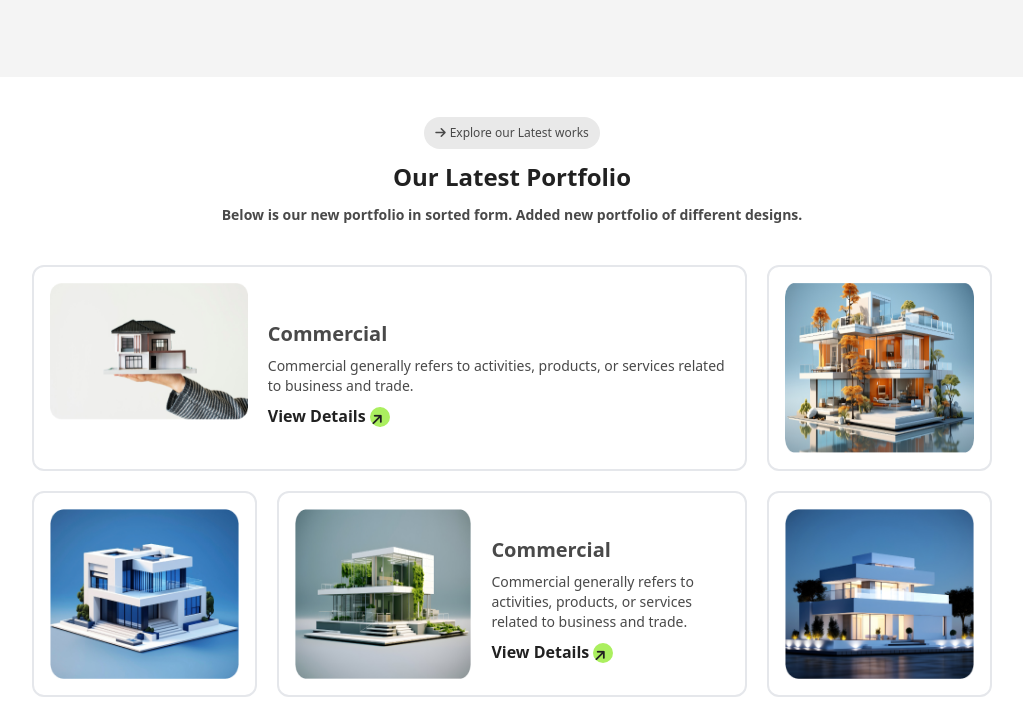
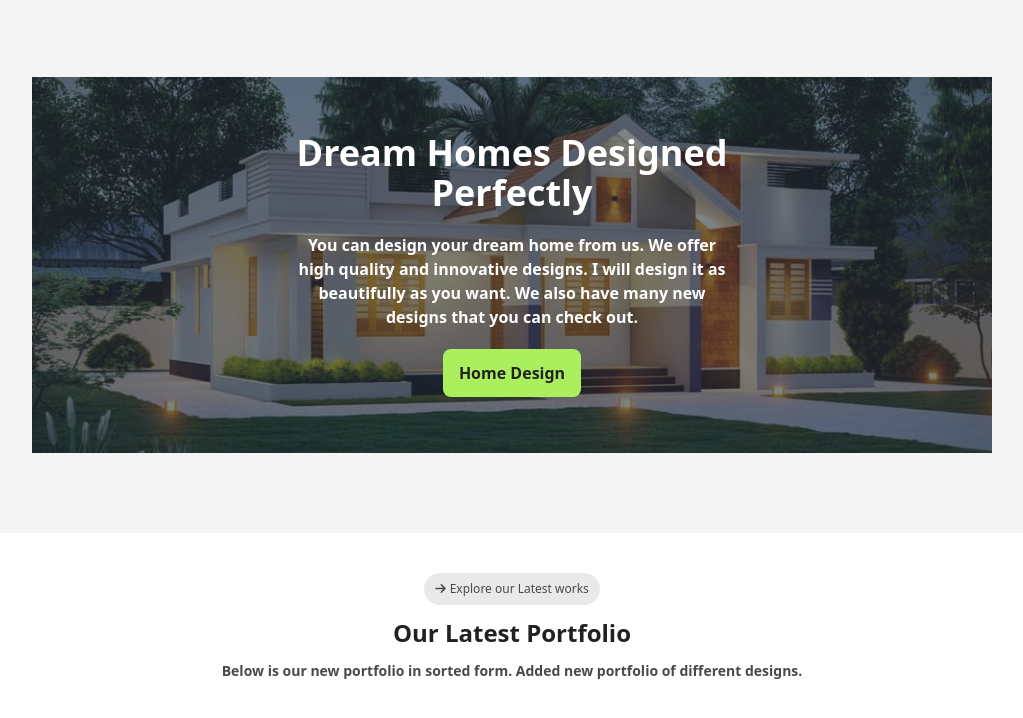
Before and after one commit to jahidhasan6676/B10-Assignment-3, a plain HTML site: page index.html in a window 1280 px wide. Shown: the part 1780-2498 px from the top of the page, without its empty margins (128-1151 px from the left). Drawn offline with nearby package versions, Linux system fonts and the light colour scheme.

Commit message:
added the dream house section part and mobile responsive

```diff
--- a/index.html
+++ b/index.html
@@ -41,8 +41,14 @@
         background-image: url(./assets/bg.jpg);
         background-repeat: no-repeat;
         background-size: cover;
+        }
+        .bg2-image{
+            background-image: url(./assets/home2.jpg);
+            background-repeat: no-repeat;
+            background-size: cover;
 
-    }
+
+        }
  </style>
 </head>
 <body class="bg-[#F4F4F4]">
@@ -68,7 +74,7 @@
                 <div class=" gap-5 hidden lg:flex">
                     <i class="fa-solid fa-cart-shopping w-8 h-8 bg-[#E9E9E9] flex justify-center items-center rounded-full"> </i>
                     <i class="fa-solid fa-magnifying-glass w-8 h-8 bg-[#E9E9E9] flex justify-center items-center rounded-full"></i>
-                  <button class="btn rounded-2xl bg-primary text-[#1C1C1C] font-bold border-none">Book Consult <i class="fa-solid fa-arrow-right  text-[#FFFFFF] w-5 h-5 rounded-full items-center flex justify-center bg-black -rotate-45 "></i></button>
+                  <button class="px-4 py-3 flex justify-center items-center gap-1 rounded-2xl bg-primary text-[#1C1C1C] font-bold border-none">Book Consult <i class="fa-solid fa-arrow-right  text-[#FFFFFF] w-5 h-5 rounded-full items-center flex justify-center bg-black -rotate-45 "></i></button>
                 </div>
                 <div  class="dropdown ">
                     <div tabindex="0" role="button" class="btn btn-ghost lg:hidden" >
@@ -109,7 +115,7 @@
           <!-- banner-section end -->
 
     </header>
-    <main class=" ">
+    <main>
         <!-- About us section start-->
          <section class="w-11/12 md:w-9/12 mx-auto mb-20">
             <div class="lg:flex gap-10 space-y-10  ">
@@ -126,7 +132,7 @@
                         </div>
                     </div>
                     <!-- card-1 -->
-                    <div class="flex gap-4 p-3 bg-[#FFFFFF]">
+                    <div class="flex gap-4 p-3 bg-[#FFFFFF] rounded-lg">
                         <div class="flex justify-center items-center">
                             <img src="./assets/commercial.png" alt="">
                         </div>
@@ -136,7 +142,7 @@
                         </div>
                     </div>
                     <!-- card-2 -->
-                    <div class="flex gap-4 p-3 bg-[#FFFFFF]">
+                    <div class="flex gap-4 p-3 bg-[#FFFFFF] rounded-lg">
                         <div class="flex justify-center items-center">
                             <img src="./assets/commercial.png" alt="">
                         </div>
@@ -153,8 +159,7 @@
             </div>
          </section>
          <!-- about us section end -->
-
-         <!-- work process section -->
+        <!-- work process section -->
           <section class="mt-20 w-11/12 md:w-9/12 mx-auto mb-20">
             <div class="space-y-10 ">
                 <!-- text section part -->
@@ -214,6 +219,26 @@
             </div>
           </section>
           <!-- card section end -->
+
+          <!-- dream house design -->
+          <section class="mt-20 mb-20">
+            <div class="w-11/12 md:w-9/12 mx-auto">
+                <div
+                class="hero bg2-image">
+
+                <div class="hero-overlay bg-opacity-60"></div>
+                <div class="hero-content text-neutral-content text-center mt-10 mb-10">
+                  <div class="max-w-md">
+                    <h1 class="mb-5 text-4xl font-bold text-white text-secondary">Dream Homes Designed Perfectly</h1>
+                    <p class="mb-5 font-semibold text-white text-secondary">You can design your dream home from us. We offer high quality and innovative designs. I will design it as beautifully as you want. We also have many new designs that you can check out.</p>
+                    <button class="px-4 py-3 bg-primary rounded-lg text-font_color font-bold border-none">Home Design</button>
+                  </div>
+                </div>
+              </div>
+
+            </div>
+        </section>
+        <!-- dream house part end -->
 
         <!-- latest portfolio section start-->
          <section class="w-full bg-[#FFFFFF] ">
@@ -284,7 +309,7 @@
 
          <!-- project section start -->
           <section class="w-full bg-image">
-            <div class="w-11/12 md:w-8/12 mx-auto lg:p-10 p-2">
+            <div class="w-11/12 md:w-7/12 mx-auto py-10">
                 <!-- text section part -->
 
                     <div class=" space-y-3 text-center">
@@ -311,11 +336,14 @@
 
                     <textarea rows="8" placeholder="Write your massage here"class="textarea rounded-xl bg-white text-xs text-[#A0A0A0]   w-full "></textarea>
 
-                    <button class="btn rounded-2xl bg-primary text-[#1C1C1C] font-bold border-none w-full">Send Mail <i class="fa-solid fa-arrow-right  text-[#FFFFFF] w-5 h-5 rounded-full items-center flex justify-center bg-black -rotate-45 "></i></button>
+                    <button class="px-4 py-3 flex justify-center items-center gap-1 rounded-2xl bg-primary text-[#1C1C1C] font-bold border-none w-full">Send Mail <i class="fa-solid fa-arrow-right  text-[#FFFFFF] w-5 h-5 rounded-full items-center flex justify-center bg-black -rotate-45 "></i></button>
                   </div>
 
             </div>
           </section>
+          <!-- project section end -->
+
+
 
 
     </main>
```
Also changed, not shown: assets/home.webp (added), assets/home2.jpg (added).
